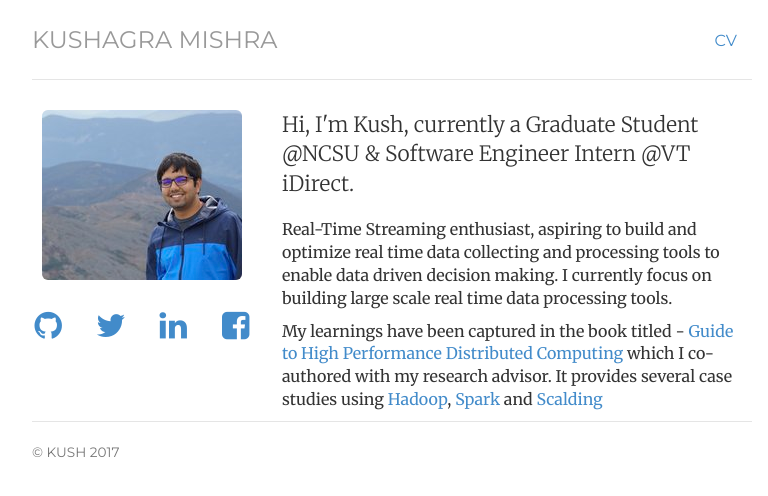
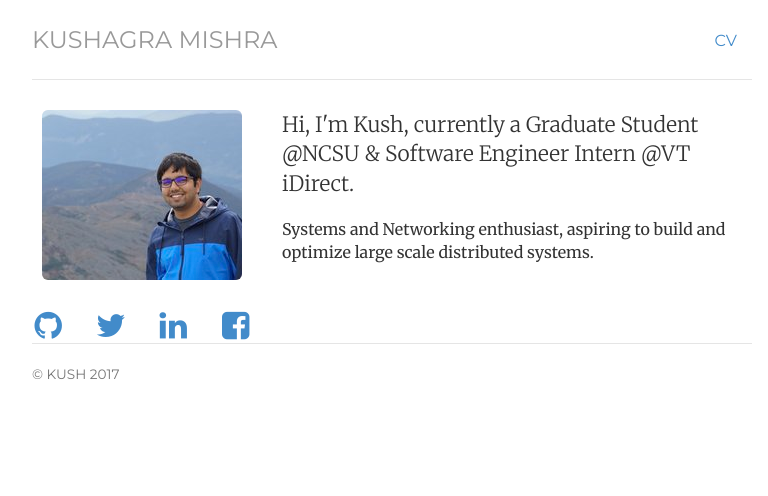
Before and after one commit to kkushagra/kkushagra.github.io, a Jekyll site: the page built from index.html, in a window 1280 px wide. Shown: the top 496 px of the page, without its empty margins (248-1016 px from the left). Built offline with Jekyll 4.4.1, drawn with Linux system fonts in a browser that asks for light colours.

Commit message:
Update index.html

```diff
--- a/index.html
+++ b/index.html
@@ -21,15 +21,16 @@ description: Kushagra Mishra is a Software Engineer and Researcher living and st
 	<p class="lead">Hi, I'm <span itemprop="name">Kush</span>, currently a Graduate Student @NCSU & Software Engineer Intern @VT iDirect.
 	</p>
 
-	<p>Real-Time Streaming enthusiast, aspiring to build and optimize real time data collecting and processing tools to enable data driven decision making. I currently focus on building large scale real time data processing tools.
+	<p> Systems and Networking enthusiast, aspiring to build and optimize large scale distributed systems.
+<!-- 	    I currently focus on building  -->
 	</p>
-	<p>
+<!-- 	<p>
 	 My learnings have been captured in the book titled -  <a href="/book">
 		Guide to High Performance Distributed Computing</a> which I co-authored with my research advisor. It provides several case studies using
 		<a target = "_blank" href="http://hadoop.apache.org/">Hadoop</a>,
 		<a target = "_blank"  href="https://spark.apache.org/">Spark</a> and
 		<a target = "_blank" href="https://github.com/twitter/scalding">Scalding</a>
-	</p>
+	</p> -->
 	</div>
 </div>
 <!-- </div> -->
```
